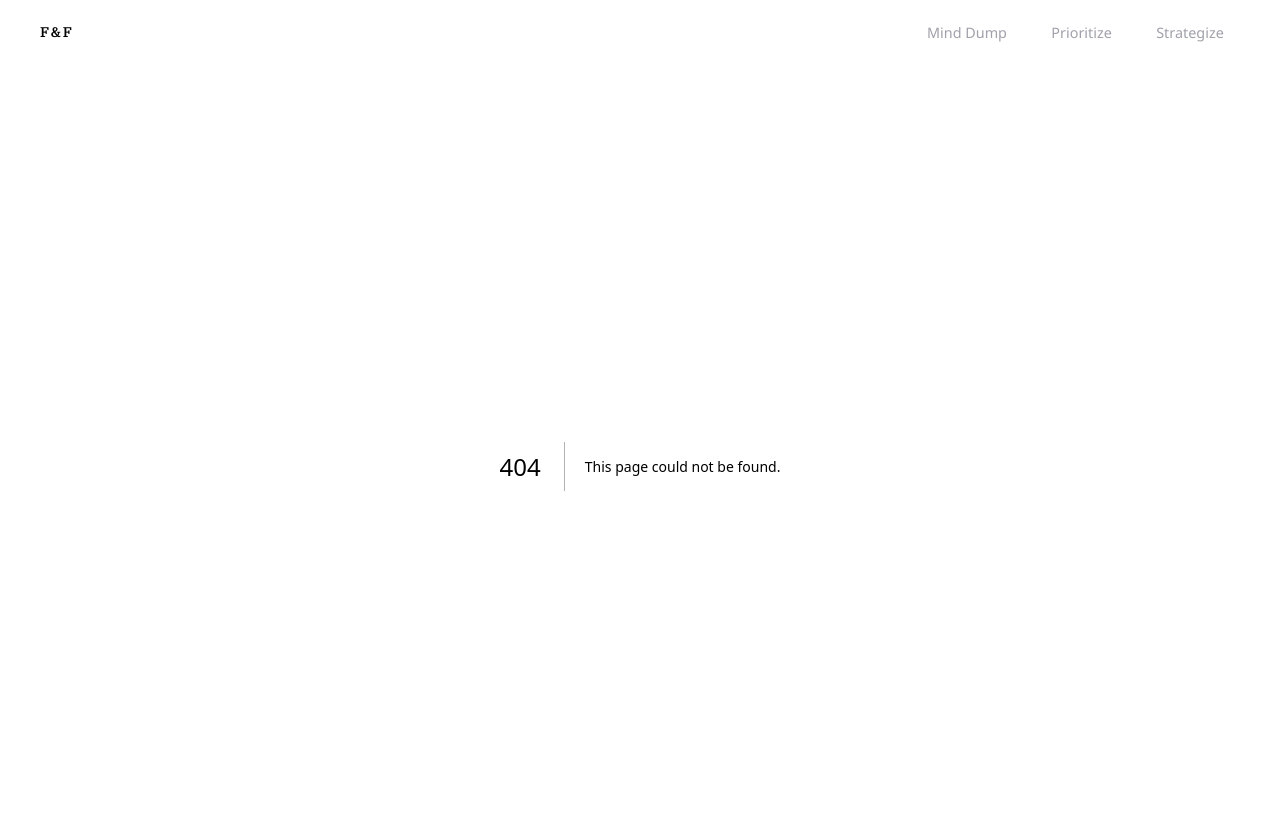
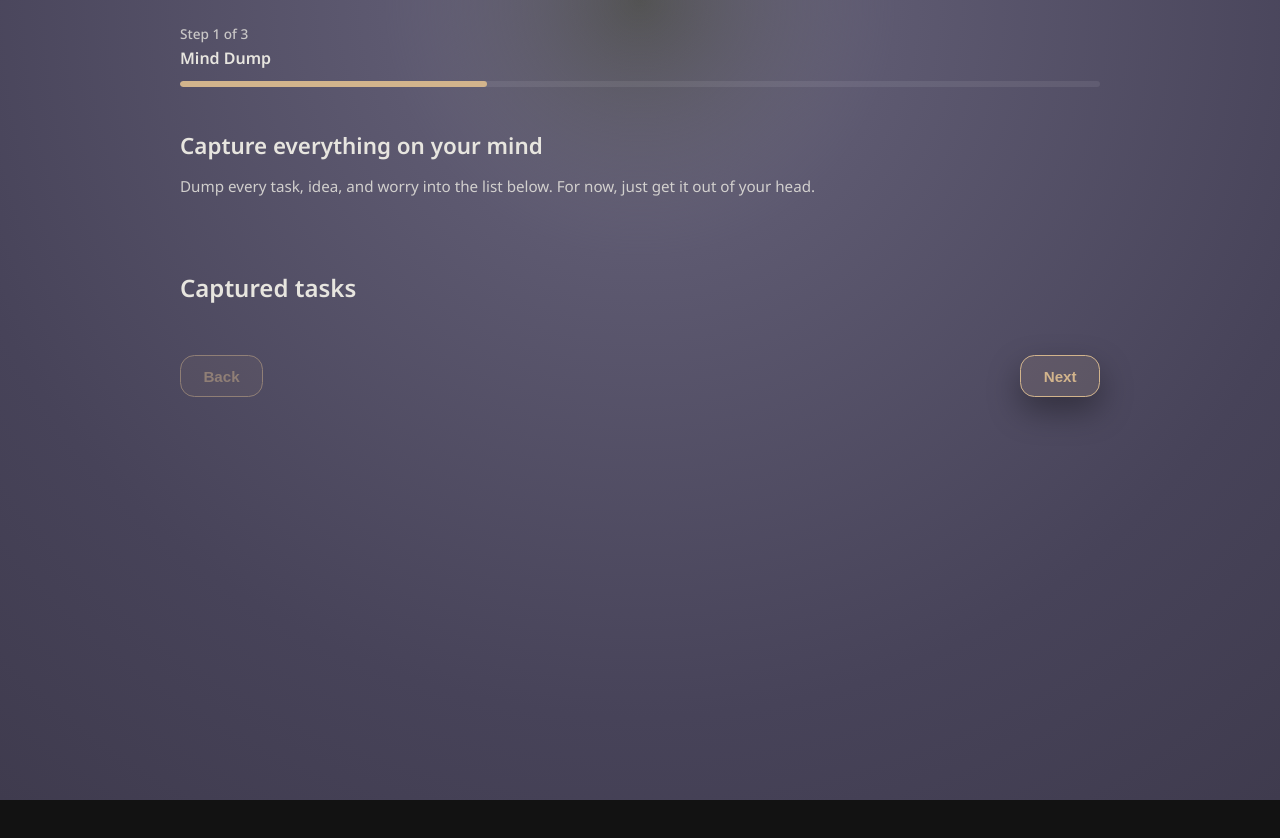
Before and after one commit to beldeezy/fleas-and-frogs, a Next.js app: page /onboarding/mind-dump in a window 1280 px wide. Before the commit this address had no page. Shown: the top 838 px of the page. After the commit the page ends 800 px from the top, so only its background shows below. Built offline with nearby package versions, Linux system fonts and the light colour scheme.

Commit message:
Add onboarding shell flow around Mind Dump with CTA entry

```diff
--- a/app/globals.css
+++ b/app/globals.css
@@ -385,3 +385,90 @@
     font-size: 0.8rem;
     opacity: 0.8;
   }
+
+  .onboarding-shell {
+    max-width: 960px;
+    margin: 0 auto;
+    padding: 1.5rem 1.25rem 2rem;
+    display: flex;
+    flex-direction: column;
+    gap: 1.5rem;
+  }
+
+  .onboarding-shell-header {
+    display: flex;
+    flex-direction: column;
+    gap: 0.75rem;
+  }
+
+  .onboarding-shell-step-meta {
+    display: flex;
+    flex-direction: column;
+    gap: 0.25rem;
+  }
+
+  .onboarding-shell-step-count {
+    font-size: 0.85rem;
+    font-weight: 500;
+    opacity: 0.8;
+  }
+
+  .onboarding-shell-step-label {
+    font-size: 1rem;
+    font-weight: 600;
+  }
+
+  .onboarding-shell-progress-bar {
+    position: relative;
+    width: 100%;
+    height: 0.4rem;
+    border-radius: 999px;
+    background: rgba(255, 255, 255, 0.08);
+    overflow: hidden;
+  }
+
+  .onboarding-shell-progress-fill {
+    height: 100%;
+    border-radius: 999px;
+    background: var(--ff-accent, #53ffc9);
+    transition: width 0.18s ease-out;
+  }
+
+  .onboarding-shell-body {
+    flex: 1;
+    display: flex;
+    flex-direction: column;
+    gap: 1rem;
+  }
+
+  .onboarding-shell-footer {
+    display: flex;
+    justify-content: space-between;
+    gap: 0.75rem;
+    margin-top: 0.5rem;
+  }
+
+  .onboarding-shell-back.ff-button[disabled] {
+    opacity: 0.5;
+    cursor: default;
+  }
+
+  .onboarding-step {
+    display: flex;
+    flex-direction: column;
+    gap: 1rem;
+  }
+
+  .onboarding-step-header h1 {
+    font-size: 1.4rem;
+    margin-bottom: 0.25rem;
+  }
+
+  .onboarding-step-header p {
+    font-size: 0.95rem;
+    opacity: 0.85;
+  }
+
+  .onboarding-step-main {
+    margin-top: 0.5rem;
+  }
--- a/app/layout.tsx
+++ b/app/layout.tsx
@@ -1,23 +1,17 @@
-import type { Metadata } from "next";
+import type { ReactNode } from "react";
 import "./globals.css";
+import { AppShell } from "../src/components/layout/AppShell";
 
-import Header from "../src/components/Header";
-
-export const metadata: Metadata = {
+export const metadata = {
   title: "Fleas & Frogs",
-  description: "Local-first planner for clearing fleas and tackling frogs.",
+  description: "Plan your fleas and frogs with calm, focused workflows.",
 };
 
-export default function RootLayout({
-  children,
-}: {
-  children: React.ReactNode;
-}) {
+export default function RootLayout({ children }: { children: ReactNode }) {
   return (
     <html lang="en">
       <body>
-        <Header />
-        {children}
+        <AppShell>{children}</AppShell>
       </body>
     </html>
   );
--- /dev/null
+++ b/app/onboarding/layout.tsx
@@ -0,0 +1,10 @@
+import type { ReactNode } from "react";
+import { OnboardingShell } from "../../src/components/onboarding/OnboardingShell";
+
+export default function OnboardingLayout({
+  children,
+}: {
+  children: ReactNode;
+}) {
+  return <OnboardingShell>{children}</OnboardingShell>;
+}
--- /dev/null
+++ b/app/onboarding/mind-dump/page.tsx
@@ -0,0 +1,24 @@
+import type { Metadata } from "next";
+// Adjust path if needed
+import { MindDumpTaskList } from "../../../src/components/mind-dump/MindDumpTaskList";
+
+export const metadata: Metadata = {
+  title: "Fleas & Frogs – Mind Dump (Onboarding)",
+};
+
+export default function OnboardingMindDumpPage() {
+  return (
+    <section className="onboarding-step">
+      <header className="onboarding-step-header">
+        <h1>Capture everything on your mind</h1>
+        <p>
+          Dump every task, idea, and worry into the list below. For now, just get it out of your head.
+        </p>
+      </header>
+
+      <div className="onboarding-step-main">
+        <MindDumpTaskList />
+      </div>
+    </section>
+  );
+}
--- /dev/null
+++ b/src/components/layout/AppShell.tsx
@@ -0,0 +1,22 @@
+"use client";
+
+import { usePathname } from "next/navigation";
+import type { ReactNode } from "react";
+// Adjust import to your actual header component
+import Header from "../Header";
+
+type AppShellProps = {
+  children: ReactNode;
+};
+
+export function AppShell({ children }: AppShellProps) {
+  const pathname = usePathname();
+  const isOnboarding = pathname.startsWith("/onboarding");
+
+  return (
+    <>
+      {!isOnboarding && <Header />}
+      <main>{children}</main>
+    </>
+  );
+}
--- a/src/components/mind-dump/MindDumpTaskList.tsx
+++ b/src/components/mind-dump/MindDumpTaskList.tsx
@@ -3,11 +3,10 @@
 import { useTaskStore } from "../../store/taskStore";
 
 export function MindDumpTaskList() {
-  const { tasks, hydrated, deleteTask } = useTaskStore((s) => ({
-    tasks: s.tasks,
-    hydrated: s.hydrated,
-    deleteTask: s.deleteTask,
-  }));
+  // ✅ FIXED: use separate selectors to prevent infinite re-renders
+  const tasks = useTaskStore((s) => s.tasks);
+  const hydrated = useTaskStore((s) => s.hydrated);
+  const deleteTask = useTaskStore((s) => s.deleteTask);
 
   const mindDumpTasks = tasks.filter((t) => t.areaId === "mind-dump");
 
@@ -16,7 +15,6 @@ export function MindDumpTaskList() {
       await deleteTask(taskId);
     } catch (err) {
       console.error("Failed to delete task:", err);
-      // store handles error state; page shows banner
     }
   };
 
--- /dev/null
+++ b/src/components/onboarding/OnboardingShell.tsx
@@ -0,0 +1,91 @@
+"use client";
+
+import { usePathname, useRouter } from "next/navigation";
+import type { ReactNode } from "react";
+
+const ONBOARDING_STEPS = [
+  { path: "/onboarding/mind-dump", label: "Mind Dump" },
+  { path: "/onboarding/prioritize", label: "Prioritize" },
+  { path: "/onboarding/strategize", label: "Strategize" },
+];
+
+type OnboardingShellProps = {
+  children: ReactNode;
+};
+
+export function OnboardingShell({ children }: OnboardingShellProps) {
+  const router = useRouter();
+  const pathname = usePathname();
+
+  const currentIndex = ONBOARDING_STEPS.findIndex((step) =>
+    pathname.startsWith(step.path)
+  );
+
+  const safeIndex = currentIndex === -1 ? 0 : currentIndex;
+  const totalSteps = ONBOARDING_STEPS.length;
+  const stepNumber = safeIndex + 1;
+
+  const isFirst = safeIndex === 0;
+  const isLast = safeIndex === totalSteps - 1;
+
+  const handleNext = () => {
+    if (safeIndex < totalSteps - 1) {
+      const nextStep = ONBOARDING_STEPS[safeIndex + 1];
+      router.push(nextStep.path);
+    } else {
+      router.push("/prioritize"); // temp finish target
+    }
+  };
+
+  const handleBack = () => {
+    if (safeIndex > 0) {
+      const prevStep = ONBOARDING_STEPS[safeIndex - 1];
+      router.push(prevStep.path);
+    }
+  };
+
+  const progressPercent = (stepNumber / totalSteps) * 100;
+
+  return (
+    <div className="onboarding-shell">
+      <header className="onboarding-shell-header">
+        <div className="onboarding-shell-step-meta">
+          <span className="onboarding-shell-step-count">
+            Step {stepNumber} of {totalSteps}
+          </span>
+          <span className="onboarding-shell-step-label">
+            {ONBOARDING_STEPS[safeIndex]?.label}
+          </span>
+        </div>
+
+        <div className="onboarding-shell-progress-bar">
+          <div
+            className="onboarding-shell-progress-fill"
+            style={{ width: `${progressPercent}%` }}
+          />
+        </div>
+      </header>
+
+      <main className="onboarding-shell-body">{children}</main>
+
+      <footer className="onboarding-shell-footer">
+        <button
+          type="button"
+          className="ff-button onboarding-shell-back"
+          onClick={handleBack}
+          disabled={isFirst}
+        >
+          Back
+        </button>
+
+        <button
+          type="button"
+          className="ff-button onboarding-shell-next"
+          onClick={handleNext}
+        >
+          {isLast ? "Finish" : "Next"}
+        </button>
+      </footer>
+    </div>
+  );
+}
```
Also changed, not shown: app/onboarding/prioritize/page.tsx (added, +26 -0 lines), app/onboarding/strategize/page.tsx (added, +25 -0 lines), src/components/home-screen.tsx (+4 -4 lines).
